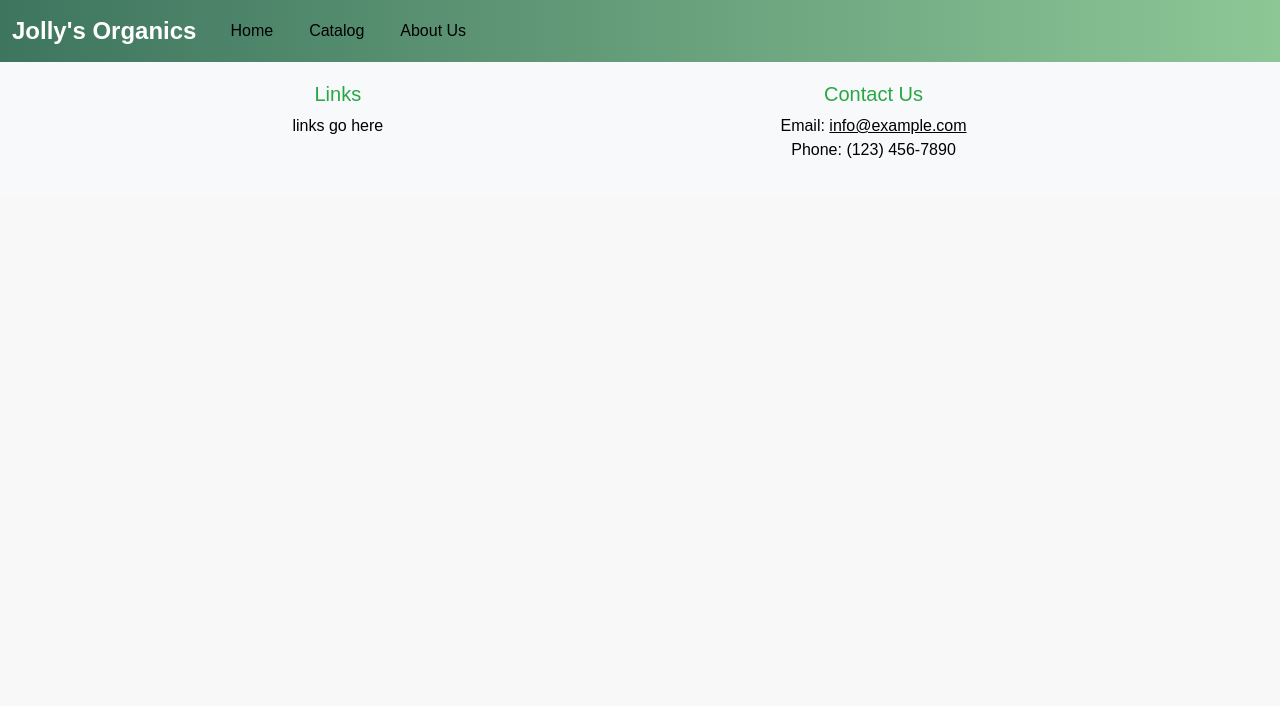
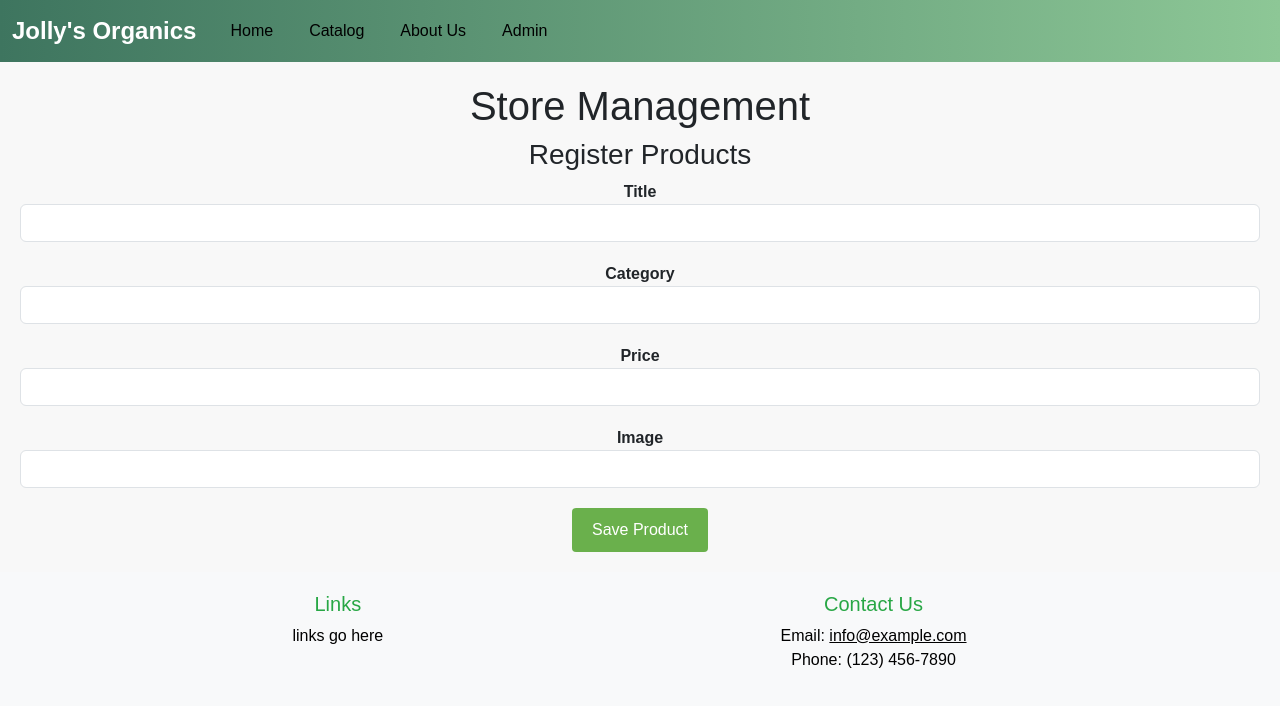
Before and after one commit to Tappy858/react_store109, a React (Create React App) app: page /admin in a window 1280 px wide. Shown: the top 706 px of the page. Built offline with nearby package versions, Linux system fonts and the light colour scheme.

Commit message:
admin109

```diff
--- a/src/App.js
+++ b/src/App.js
@@ -6,6 +6,7 @@ import About from "./pages/about";
 import Catalog from "./pages/catalog";
 import Footer from "./components/footer";
 import Home from "./pages/home";
+import Admin from "./pages/admin";
 import Navbar from "./components/navbar";
 
 function App() {
@@ -18,6 +19,7 @@ function App() {
             <Route path="/" element={<Home />} />
             <Route path="/about" element={<About />} />
             <Route path="/catalog" element={<Catalog />} />
+            <Route path="/admin" element={<Admin />} />
           </Routes>
         </main>
         <Footer />
--- a/src/components/navbar.jsx
+++ b/src/components/navbar.jsx
@@ -22,6 +22,9 @@ function Navbar() {
                         <li className="nav-item">
                             <Link className="nav-link active" aria-current="page" to="/about">About Us</Link>
                         </li>
+                        <li className="nav-item">
+                            <Link className="nav-link active" aria-current="page" to="/admin">Admin</Link>
+                        </li>
                     </ul>
                 </div>
             </div>
--- /dev/null
+++ b/src/pages/admin.css
@@ -0,0 +1,45 @@
+/* Admin.css */
+
+.admin {
+    padding: 20px;
+}
+
+header {
+    background-color: #6ab04c;
+    color: white;
+    text-align: center;
+    padding: 10px;
+}
+
+.product-form {
+    background-color: #f8f8f8;
+    padding: 20px;
+    border-radius: 5px;
+}
+
+label {
+    font-weight: bold;
+}
+
+input {
+    display: block;
+    width: 100%;
+    padding: 10px;
+    margin-bottom: 20px;
+    border: 1px solid #ccc;
+    border-radius: 4px;
+}
+
+button {
+    background-color: #6ab04c;
+    color: white;
+    padding: 10px 20px;
+    border-radius: 4px;
+    border: none;
+    font-size: 16px;
+}
+
+button:hover {
+    background-color: #badc58;
+    cursor: pointer;
+}
--- /dev/null
+++ b/src/pages/admin.jsx
@@ -0,0 +1,94 @@
+import "./admin.css";
+import { useState } from "react";
+
+//create the component
+function Admin() {
+    const [product, setProduct] = useState({
+        title: "",
+        category: "",
+        price: "",
+        image: "",
+    });
+
+    function handleInputChange(e) {
+        const val = e.target.value;
+        const name = e.target.name;
+
+        // create the copy, modify it and send it back
+        let copy = { ...product };
+        copy[name] = val;
+        setProduct(copy);
+    }
+
+    function saveProduct() {
+        console.log(product);
+        // save to server
+        clearForm();
+    }
+    function clearForm() {
+        setProduct({
+            title: "",
+            category: "",
+            price: "",
+            image: "",
+        });
+    }
+
+    return (
+        <div className="admin page">
+            <h1>Store Management</h1>
+
+            <div className="parent-container">
+                <h3>Register Products</h3>
+            </div>
+
+            <div>
+                <label>Title</label>
+                <input
+                    value={product.title}
+                    name="title"
+                    type="text"
+                    className="form-control"
+                    onChange={handleInputChange}
+                />
+            </div>
+            <div>
+                <label>Category</label>
+                <input
+                    value={product.category}
+                    name="category"
+                    type="text"
+                    className="form-control"
+                    onChange={handleInputChange}
+                />
+            </div>
+            <div>
+                <label>Price</label>
+                <input
+                    value={product.price}
+                    name="price"
+                    type="number"
+                    className="form-control"
+                    onChange={handleInputChange}
+                />
+            </div>
+            <div>
+                <label>Image</label>
+                <input
+                    value={product.image}
+                    name="image"
+                    type="text"
+                    className="form-control"
+                    onChange={handleInputChange}
+                />
+            </div>
+
+            <div>
+                <button onClick={saveProduct}>Save Product</button>
+            </div>
+
+        </div>
+    );
+}
+
+export default Admin;
--- a/src/pages/catalog.css
+++ b/src/pages/catalog.css
@@ -5,7 +5,7 @@
     margin: auto;
     padding: 20px;
     display: grid;
-    grid-template-columns: repeat(3, 1fr);
+    grid-template-columns: repeat(4, 1fr);
     gap: 20px;
 }
 
--- a/src/services/dataService.js
+++ b/src/services/dataService.js
@@ -1,6 +1,6 @@
 let catalog = [
   {
-    title: "Orange",
+    title: "Oranges",
     category: "fruit",
     price: 15.99,
     image: "oranges.jpg",
@@ -28,7 +28,7 @@ let catalog = [
     _id: "4",
   },
   {
-    title: "Pancake",
+    title: "Pancakes",
     category: "dairy",
     price: 12.99,
     image: "pancake.jpg",
```
